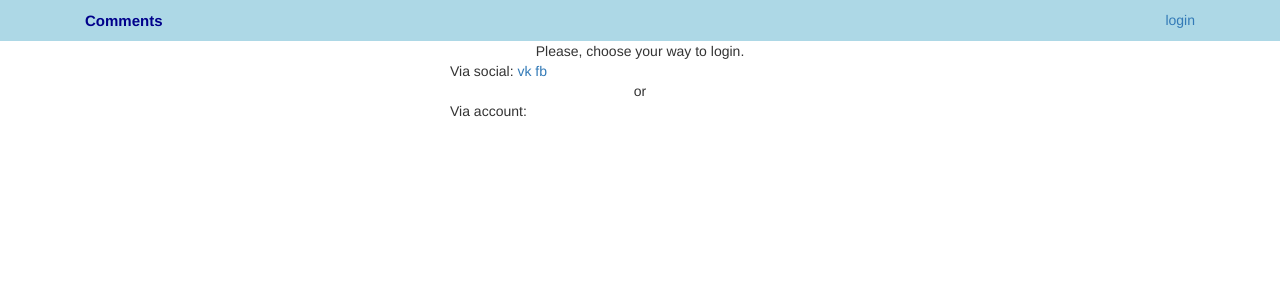
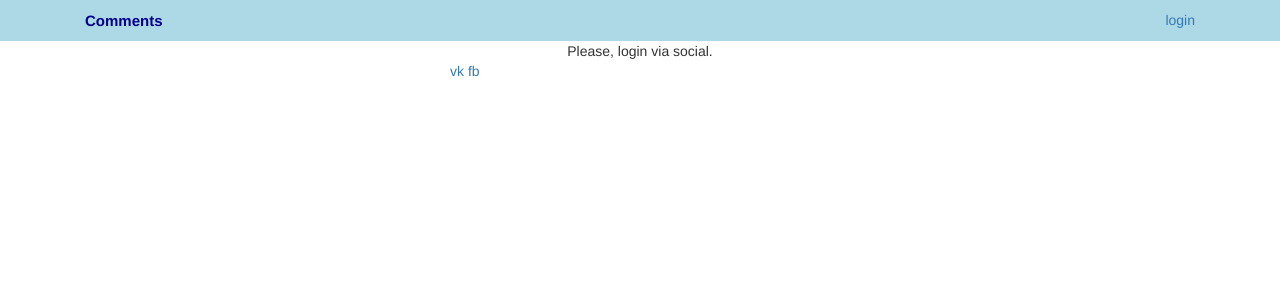
Before and after one commit to valerahorsharik/Comments, a PHP site: page /login in a window 1280 px wide. Shown: the top 301 px of the page. Run offline with PHP 8.4, Linux system fonts and the light colour scheme; some libraries are stand-ins or nearby versions.

Commit message:
Remove useless code.

```diff
--- a/views/registration/login.php
+++ b/views/registration/login.php
@@ -1,14 +1,7 @@
 <div class="text-center">
-    Please, choose your way to login.
+    Please, login via social.
 </div>
 <div class="col-md-offset-4 social-way">
-    Via social:
     <a href="https://oauth.vk.com/authorize?client_id=5904978&display=popup&redirect_uri=http://pretty-simple.mcdir.ru/auth/social/vk/&scope=email&response_type=code&v=5.62">vk</a>
     <a href="https://www.facebook.com/v2.8/dialog/oauth?client_id=401003196941968&redirect_uri=http://pretty-simple.mcdir.ru/auth/social/fb/&scope=email">fb</a>
 </div>
-<div class="text-center">
-    or
-</div>
-<div class="col-md-offset-4 default-way">
-    Via account:
-</div>
```
